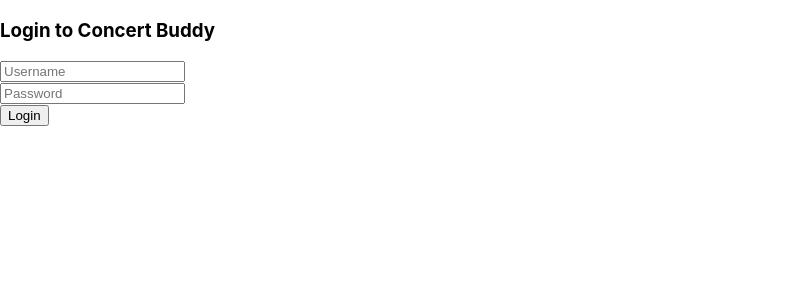
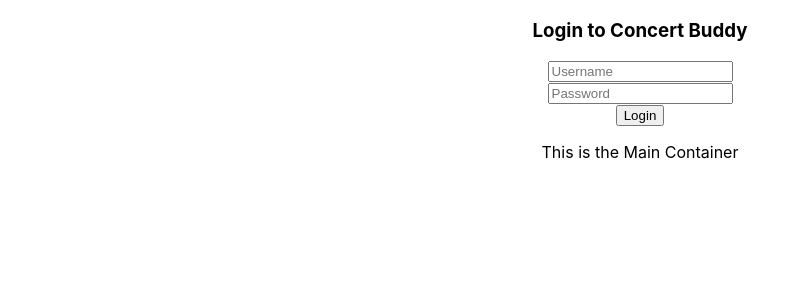
Before and after one commit to racheladaw/concert-buddy-frontend, a React (Create React App) app: page / in a window 1280 px wide. Shown: the top 300 px of the page, without its empty margins (0-810 px from the left). Built offline with nearby package versions, Linux system fonts and the light colour scheme; no server answers.

Commit message:
changed render to return main container component as well and wrapped components in div

```diff
--- a/src/App.js
+++ b/src/App.js
@@ -3,6 +3,7 @@
 import { connect } from 'react-redux';
 import { getCurrentUser } from './actions/currentUser';
 import NavBar from './components/NavBar';
+import MainContainer from './components/MainContainer';
 
 class App extends React.Component {
 
@@ -13,7 +14,10 @@
 
   render() {
     return (
-      <NavBar />
+      <div className="App">
+        <NavBar />
+        <MainContainer />
+      </div>
     )
   }
 }
```
